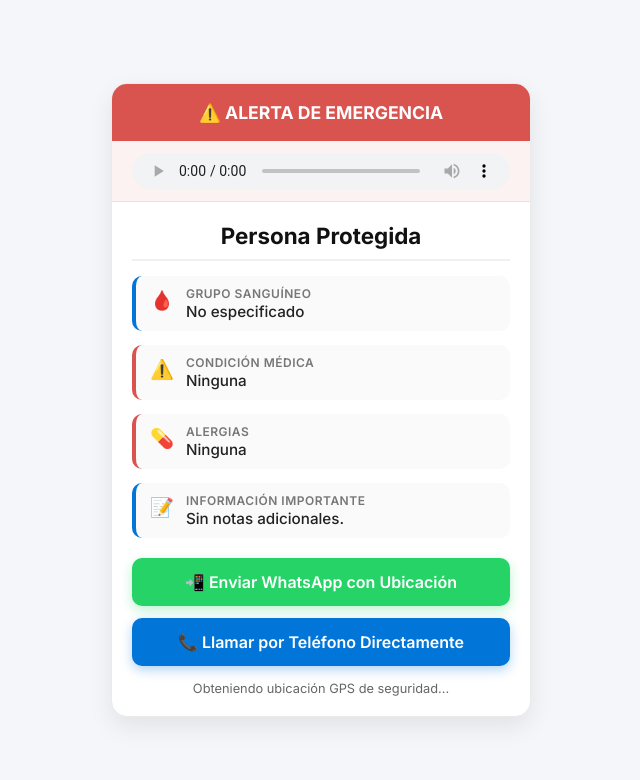
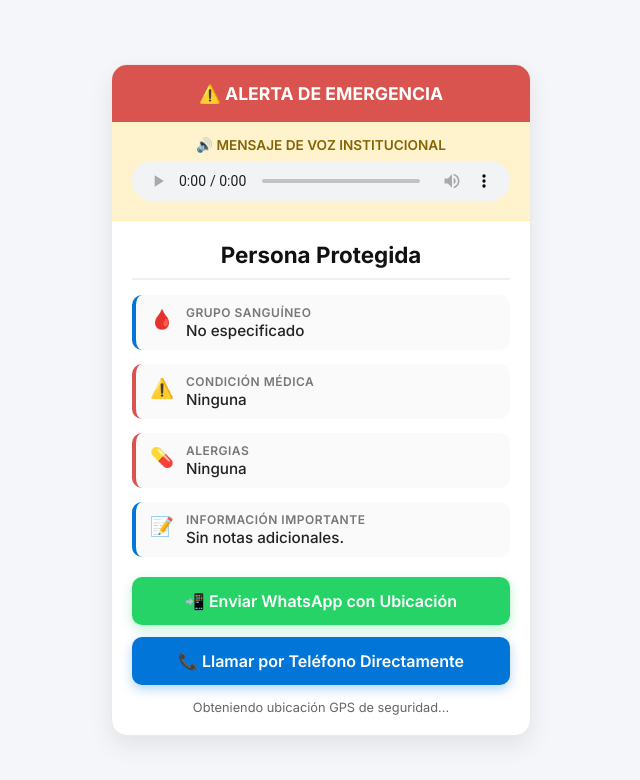
Before and after one commit to raedco80-tech/alerta-hijo, a plain HTML site: page index.html in a window 1280 px wide. Shown: the whole page, without its empty margins (319-959 px from the left). Drawn offline with Linux system fonts and the light colour scheme.

Commit message:
Update index.html

```diff
--- a/index.html
+++ b/index.html
@@ -4,7 +4,6 @@
     <meta charset="UTF-8">
     <meta name="viewport" content="width=device-width, initial-scale=1.0">
     <title>Alerta de Emergencia - Identificación</title>
-    <!-- Fuente moderna y limpia -->
     <link href="https://fonts.googleapis.com/css2?family=Inter:wght@400;500;600;700&display=swap" rel="stylesheet">
     <style>
         * {
@@ -44,16 +43,20 @@
             gap: 10px;
         }
         .audio-section {
-            background: #fdf2f2;
-            padding: 12px 20px;
-            border-bottom: 1px solid #f2dede;
-            display: flex;
-            align-items: center;
-            gap: 10px;
+            background: #fff3cd;
+            padding: 15px 20px;
+            border-bottom: 1px solid #ffeeba;
+            text-align: center;
+        }
+        .audio-section p {
+            font-size: 0.85rem;
+            color: #856404;
+            font-weight: 600;
+            margin-bottom: 8px;
         }
         .audio-section audio {
             width: 100%;
-            height: 36px;
+            height: 40px;
         }
         .content {
             padding: 20px;
@@ -146,18 +149,18 @@
         <span>⚠️ ALERTA DE EMERGENCIA</span>
     </div>
 
-    <!-- Reproductor de audio institucional automático -->
+    <!-- Reproductor de audio institucional -->
     <div class="audio-section">
+        <p>🔊 MENSAJE DE VOZ INSTITUCIONAL</p>
         <audio controls>
             <source src="https://www.w3schools.com/html/horse.mp3" type="audio/mpeg">
-            Tu navegador no soporta audio.
+            Tu navegador no soporta el reproductor de audio.
         </audio>
     </div>
 
     <div class="content">
         <div class="name-title" id="nombre-usuario">Cargando datos...</div>
 
-        <!-- Ficha médica limpia e intuitiva -->
         <div class="info-group">
             <span class="info-icon">🩸</span>
             <div class="info-content">
@@ -190,7 +193,6 @@
             </div>
         </div>
 
-        <!-- Botones de Acción Directa -->
         <div class="actions">
             <a id="btn-wsp" href="#" class="btn btn-whatsapp">
                 <span>📲 Enviar WhatsApp con Ubicación</span>
@@ -207,7 +209,6 @@
 </div>
 
 <script>
-    // Capturar parámetros de la URL enviados desde el QR / Google Sheet
     const params = new URLSearchParams(window.location.search);
 
     const tel = params.get('tel') || '999999999';
@@ -217,17 +218,14 @@
     const alergias = params.get('alergias') || 'Ninguna';
     const notas = params.get('notas') || 'Sin notas adicionales.';
 
-    // Rellenar la tarjeta visualmente de forma automática
     document.getElementById('nombre-usuario').innerText = decodeURIComponent(nombre);
     document.getElementById('txt-sangre').innerText = decodeURIComponent(sangre);
     document.getElementById('txt-condicion').innerText = decodeURIComponent(condicion);
     document.getElementById('txt-alergias').innerText = decodeURIComponent(alergias);
     document.getElementById('txt-notas').innerText = decodeURIComponent(notas);
 
-    // Configurar enlace de llamada directa
     document.getElementById('btn-tel').href = `tel:${tel}`;
 
-    // Obtener GPS en segundo plano para el WhatsApp
     let ubicacionTexto = "Ubicación GPS no disponible.";
 
     if (navigator.geolocation) {
```
